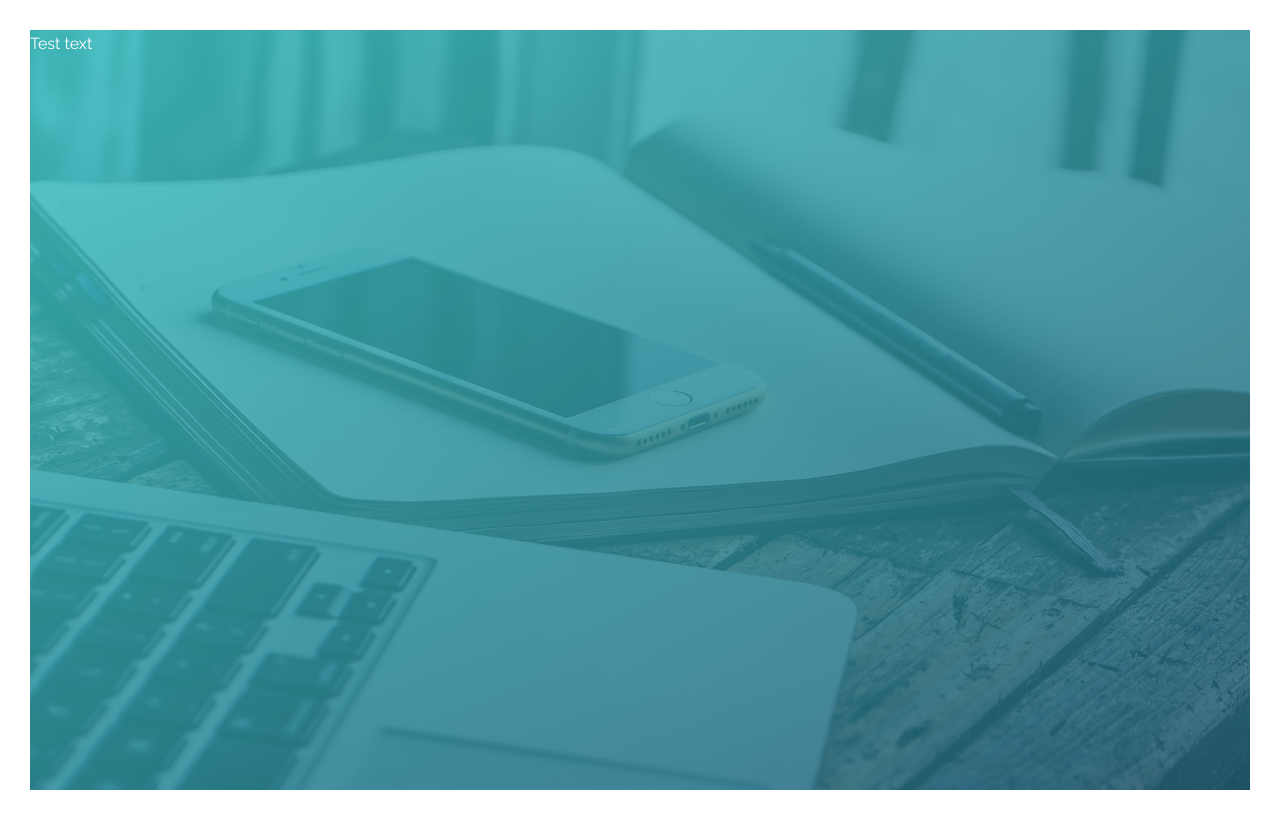
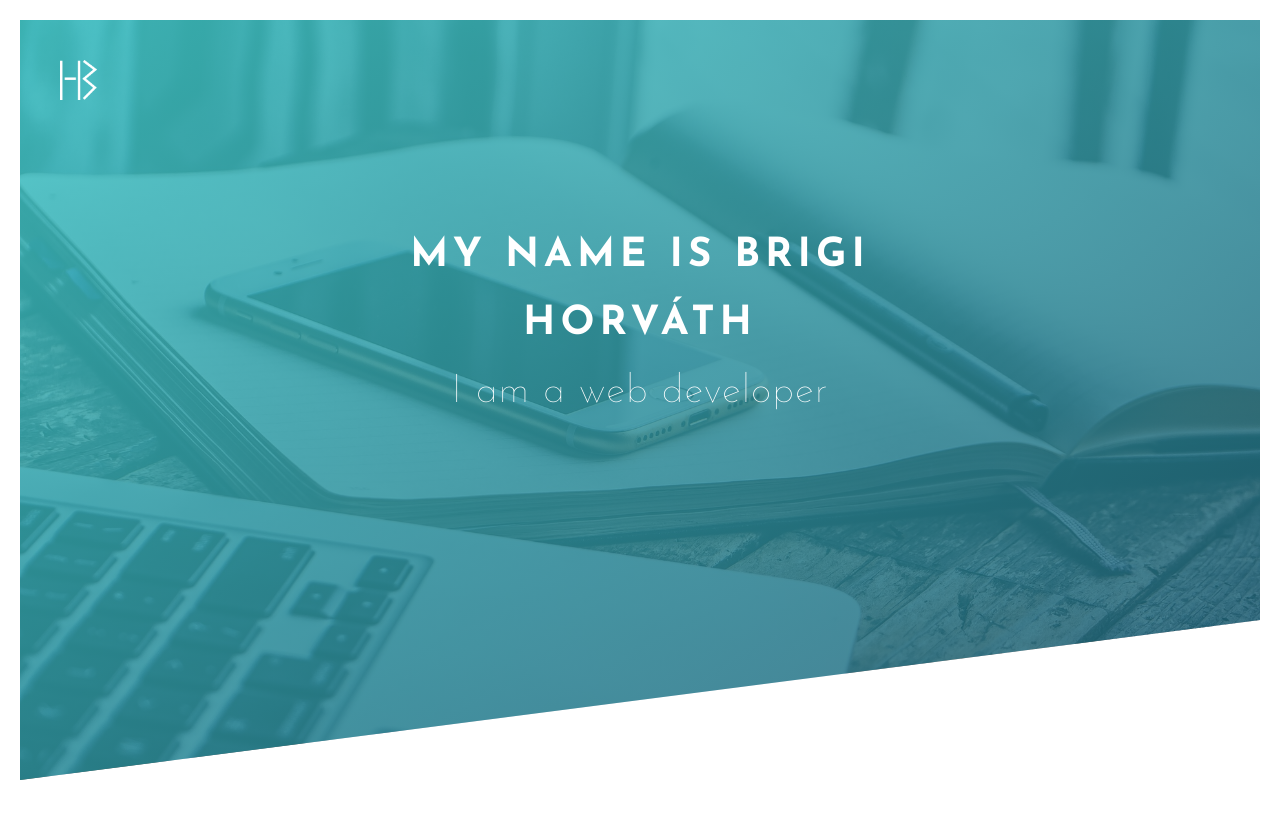
Before and after one commit to brigihorvath/AdvancedCSSPractice, a plain HTML site: page index.html in a window 1280 px wide. Drawn offline with Linux system fonts and the light colour scheme.

Commit message:
header text and logo

```diff
--- a/css/styles.css
+++ b/css/styles.css
@@ -9,12 +9,12 @@
   things in the body, than in the universal selector*/
 
 body {
-	font-family: "Raleway", sans-serif;
+	font-family: "Josefin Sans", sans-serif;
 	font-weight: 400;
 	font-size: 16px;
 	line-height: 1.7;
 	color: #fff;
-	padding: 30px;
+	padding: 20px;
 
 }
 
@@ -26,5 +26,94 @@ body {
 		rgba(20, 84, 109, 0.8)) ,
 	url(../img/business-hero.jpg)
 	top center/cover;
-	clip-path: polygon(x y, x y, x y);
+	clip-path: polygon(0 0, 100% 0, 100% 75vh, 0 100%);
+	position: relative;
 }
+
+.logo-box {
+	position: absolute;
+	top: 40px;
+	left: 40px;
+}
+
+.logo {
+	height: 40px;
+}
+
+/*HEADING*/
+
+.text-box {
+	position: absolute;
+	top: 40%;
+	left: 50%;
+	transform: translate(-50%, -50%);
+}
+
+.heading-primary {
+	color: #ffffff;
+	text-align: center;
+	/*
+	*Every animation is a little shaky,
+	* no one knows why. Backface-visibility helps.
+	*/
+	backface-visibility: hidden;
+
+}
+
+.heading-primary-main {
+	display: block;
+	font-size: 40px;
+	font-weight: 700;
+	letter-spacing: 5px;
+	animation-name: moveInLeft;
+	-webkit-animation-duration: 1s;
+	-o-animation-duration: 1s;
+	animation-duration: 1s;
+	animation-timing-function: ease-in;
+	text-transform: uppercase;
+}
+
+.heading-primary-sub {
+	display: block;
+	font-size: 40px;
+	font-weight: 100;
+	letter-spacing: 1px;
+	animation: moveInRight 1s ease-in;
+
+}
+
+/*ANIMATIONS*/
+
+@keyframes moveInLeft {
+	0% {
+		opacity: 0;
+		transform: translateX(-100px);
+	}
+
+	80% {
+		transform: translateX(10px);
+	}
+	100% {
+		opacity: 1;
+		/*to move exactly the same location, where it is defined*/
+		transform: translate(0);
+	}
+
+}
+
+@keyframes moveInRight {
+	0% {
+		opacity: 0;
+		transform: translateX(100px);
+	}
+
+	80% {
+		transform: translateX(-10px);
+	}
+	100% {
+		opacity: 1;
+		/*to move exactly the same location, where it is defined*/
+		transform: translate(0);
+	}
+
+}
--- a/index.html
+++ b/index.html
@@ -3,14 +3,24 @@
 	<head>
 		<meta charset="UTF-8">
 		<meta name="viewport" content="width=device-width, initial-scale=1.0">
-		<link href="https://fonts.googleapis.com/css?family=Raleway:100,300,400,700,900" rel="stylesheet">
+		<link href="https://fonts.googleapis.com/css?family=Josefin+Sans:100,300,400,700,900" rel="stylesheet">
 		<link rel="stylesheet" href="css/styles.css">
+		<link rel="shortcut icon" type="image/png" href="img/hb_logo_favicon.png"/>
 		<title>Advanced CSS Practice</title>
 	</head>
 
 	<body>
 		<header class="header">
-			Test text
+			<div class="logo-box">
+				<img src="img/hb_logo_white.png" alt="Brigi Horvath's logo" class="logo" />
+			</div>
+			<div class="text-box">
+				<h1 class="heading-primary">
+					<span class="heading-primary-main">My name is Brigi Horváth</span>
+					<span class="heading-primary-sub">I am a web developer</span>
+				</h1>
+			</div>
+
 		</header>
 	</body>
 
```
Also changed, not shown: img/hb_logo.png (added), img/hb_logo.svg (added), img/hb_logo_favicon.png (added), img/hb_logo_favicon.svg (added), img/hb_logo_white.png (added), img/hb_logo_white.svg (added).
